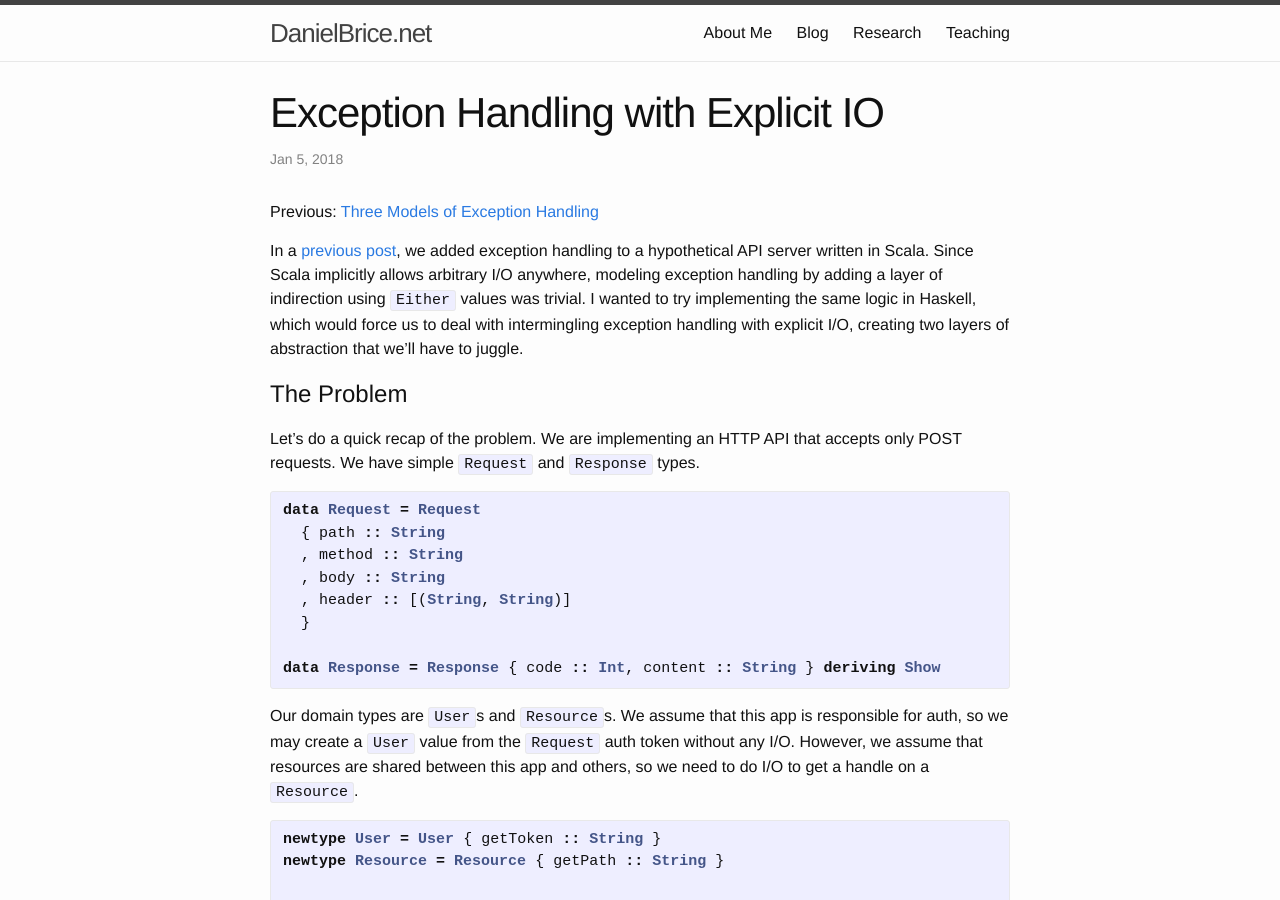
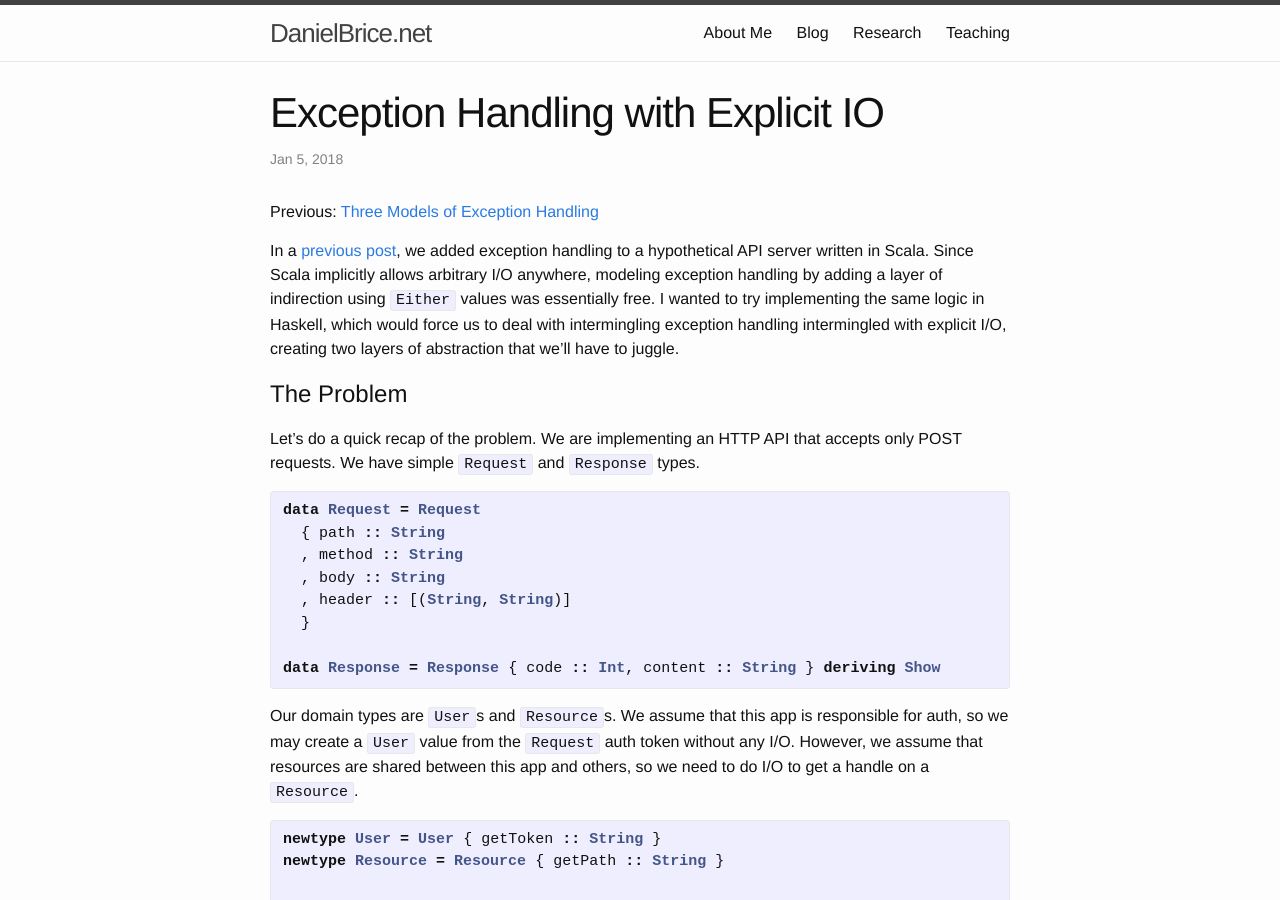
Before and after one commit to friedbrice/friedbrice.github.io, a Jekyll site: the page built from _posts/2018-01-05-exception-handling-with-explicit-io.md, in a window 1280 px wide and 900 px high. Built offline with Jekyll 4.4.1, drawn with Linux system fonts in a browser that asks for light colours; comment, search, counter and statistics services are not loaded; some of the changed text lies outside the part shown.

Commit message:
changed some wording, added some explanation

```diff
--- a/_posts/2018-01-05-exception-handling-with-explicit-io.md
+++ b/_posts/2018-01-05-exception-handling-with-explicit-io.md
@@ -19,7 +19,7 @@
   - types
 ---
 
-In a [previous post](/blog/three-models-of-exception-handling), we added exception handling to a hypothetical API server written in Scala. Since Scala implicitly allows arbitrary I/O anywhere, modeling exception handling by adding a layer of indirection using `Either` values was trivial. I wanted to try implementing the same logic in Haskell, which would force us to deal with intermingling exception handling with explicit I/O, creating two layers of abstraction that we'll have to juggle.
+In a [previous post](/blog/three-models-of-exception-handling), we added exception handling to a hypothetical API server written in Scala. Since Scala implicitly allows arbitrary I/O anywhere, modeling exception handling by adding a layer of indirection using `Either` values was essentially free. I wanted to try implementing the same logic in Haskell, which would force us to deal with intermingling exception handling intermingled with explicit I/O, creating two layers of abstraction that we'll have to juggle.
 
 <!--break-->
 
@@ -279,7 +279,7 @@
 
 # Parting Thoughts
 
-This is hard work. Fortunately, we have some help. The heavy lifters are `fmap` (via `<$>`), the applicative `<*>`, `>>` and `>>=`, and `traverse`. In general, I find that when I'm stuck in a quagmire of types, `traverse` (and it's cousins, `for` and `sequenceA`) are exactly what I need to dig my way out. Always keep them in mind.
+This is hard work. I've heard the saying "monads give you one free abstraction," and the meaning of that saying really hit home while I was doing this exercise. Once we had two monads in play, the code became significantly more complicated. Fortunately, we have some help. The heavy lifters are `fmap` (via `<$>`), the applicative `<*>`, `>>` and `>>=`, and `traverse`. In general, I find that when I'm stuck in a quagmire of types, `traverse` (and it's cousins, `for` and `sequenceA`) are exactly what I need to dig my way out. Always keep them in mind.
 
 I made extensive use of standard Haskell tools, such as [Hoogle](https://www.haskell.org/hoogle/) and the REPL. I found that it helps to pay close attention to compiler errors.
 
```
